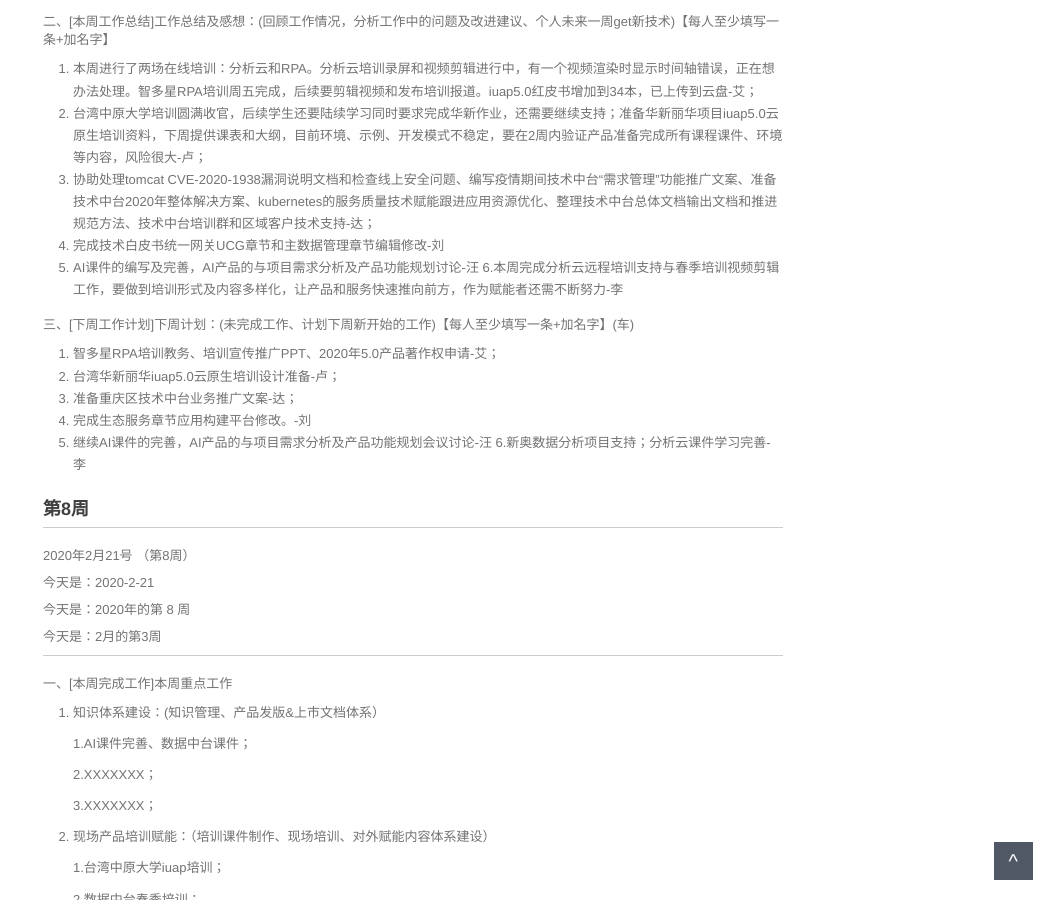
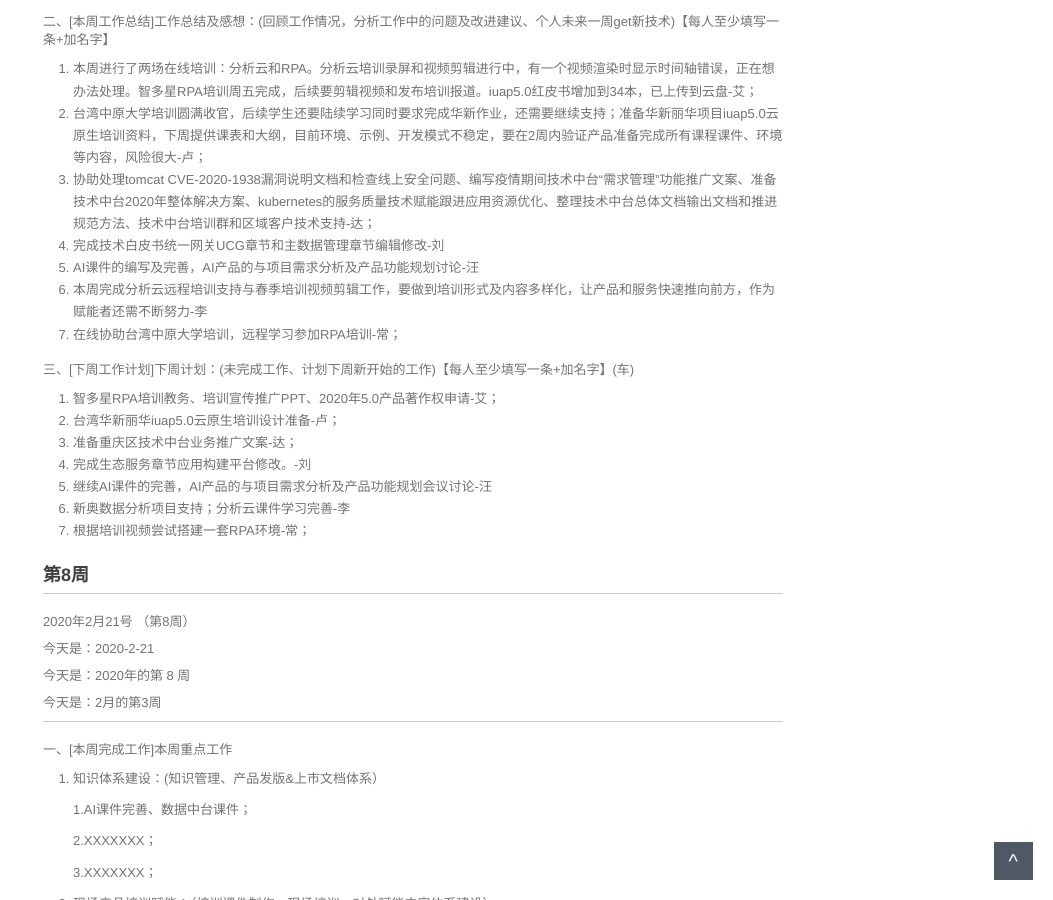
Before and after one commit to walllFlower/blog, a Jekyll site: the page built from 2020-02-28-day_report.md, in a window 1280 px wide and 900 px high, scrolled down 1306 px. Shown: the whole window, without its empty margins (227-1280 px from the left). Built offline with Jekyll 4.4.1, drawn with Linux system fonts in a browser that asks for light colours; comment, search, counter and statistics services are not loaded.

Commit message:
Update 2020-02-28-day_report.md

```diff
--- a/2020-02-28-day_report.md
+++ b/2020-02-28-day_report.md
@@ -82,7 +82,9 @@ categories: 技术运营工作周报
 3. 协助处理tomcat CVE-2020-1938漏洞说明文档和检查线上安全问题、编写疫情期间技术中台“需求管理”功能推广文案、准备技术中台2020年整体解决方案、kubernetes的服务质量技术赋能跟进应用资源优化、整理技术中台总体文档输出文档和推进规范方法、技术中台培训群和区域客户技术支持-达；
 4. 完成技术白皮书统一网关UCG章节和主数据管理章节编辑修改-刘
 5. AI课件的编写及完善，AI产品的与项目需求分析及产品功能规划讨论-汪
-6.本周完成分析云远程培训支持与春季培训视频剪辑工作，要做到培训形式及内容多样化，让产品和服务快速推向前方，作为赋能者还需不断努力-李
+6. 本周完成分析云远程培训支持与春季培训视频剪辑工作，要做到培训形式及内容多样化，让产品和服务快速推向前方，作为赋能者还需不断努力-李
+7. 在线协助台湾中原大学培训，远程学习参加RPA培训-常；
+
 
 三、[下周工作计划]下周计划：(未完成工作、计划下周新开始的工作)【每人至少填写一条+加名字】(车)
 
@@ -91,7 +93,8 @@ categories: 技术运营工作周报
 3. 准备重庆区技术中台业务推广文案-达；
 4. 完成生态服务章节应用构建平台修改。-刘
 5. 继续AI课件的完善，AI产品的与项目需求分析及产品功能规划会议讨论-汪
-6.新奥数据分析项目支持；分析云课件学习完善-李
+6. 新奥数据分析项目支持；分析云课件学习完善-李
+7. 根据培训视频尝试搭建一套RPA环境-常；
 
 
 ###  第8周
```
